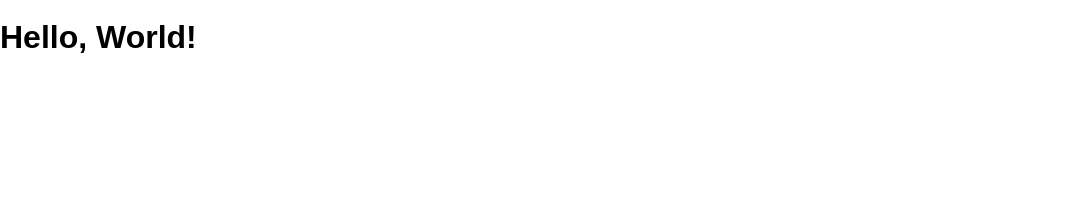
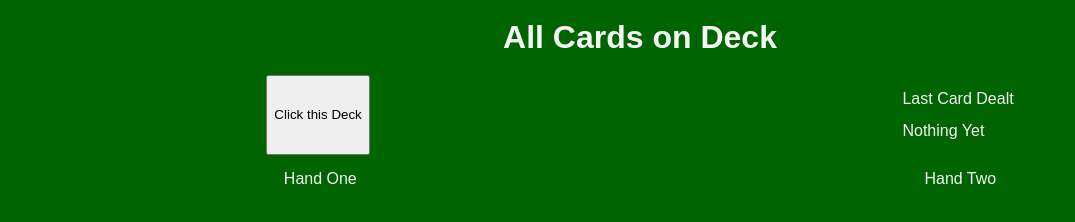
Before and after one commit to clgrogan/deck-of-cards, a website: page public/index.html in a window 1280 px wide. Shown: the whole page, without its empty margins (0-1075 px from the left). Drawn offline with Linux system fonts and the light colour scheme.

Commit message:
adventurer sent on adventure

```diff
--- a/public/index.html
+++ b/public/index.html
@@ -1,14 +1,30 @@
 <!DOCTYPE html>
 <html>
   <head lang="en">
-    <meta charset="UTF-8">
-    <meta name="viewport" content="width=device-width, initial-scale=1">
+    <meta charset="UTF-8" />
+    <meta name="viewport" content="width=device-width, initial-scale=1" />
     <title>Deck Of Cards</title>
-    <link rel="shortcut icon" href="/favicon.ico">
-    <link rel="stylesheet" href="/screen.css">
+    <link rel="shortcut icon" href="/favicon.ico" />
+    <link rel="stylesheet" href="/screen.css" />
   </head>
   <body>
-    <h1 class='hello-world'></h1>
+    <h1>All Cards on Deck</h1>
+
+    <main>
+      <button class="deck">Click this Deck</button>
+      <section class="history">
+        <p>Last Card Dealt</p>
+        <p class="card-dealt">Nothing Yet</p>
+      </section>
+    </main>
+    <footer class="hands">
+      <section class="hand-one">
+        <p>Hand One</p>
+      </section>
+      <section class="hand-two">
+        <p>Hand Two</p>
+      </section>
+    </footer>
     <script src="/main.js" charset="utf-8"></script>
   </body>
 </html>
--- a/public/main.js
+++ b/public/main.js
@@ -1,7 +1,87 @@
 const main = () => {
-  if (document.querySelector('h1.hello-world')) {
-    document.querySelector('h1.hello-world').textContent = 'Hello, World!'
+  console.log('Print this on page load.')
+  buildDeck()
+  shuffleDeck()
+}
+
+const deckOfCards = []
+let cardsRemaining = 52
+
+// ====================================
+// Functions - generally speaking
+// ====================================
+const buildDeck = () => {
+  let deckIndex = 0
+  const cardSuits = ['Clubs', 'Spades', 'Hearts', 'Diamonds']
+  const cardValue = [
+    'Ace',
+    'Two',
+    'Three',
+    'Four',
+    'Five',
+    'Six',
+    'Seven',
+    'Eight',
+    'Nine',
+    'Ten',
+    'Jack',
+    'Queen',
+    'King'
+  ]
+  for (let iSuits = 0; iSuits <= cardSuits.length - 1; iSuits++) {
+    for (let iCardValue = 0; iCardValue <= cardValue.length - 1; iCardValue++) {
+      deckOfCards[deckIndex] =
+        cardValue[iCardValue] + ' of ' + cardSuits[iSuits]
+
+      console.log(deckOfCards[deckIndex])
+      deckIndex++
+    }
+  }
+
+  console.log(deckOfCards.length)
+}
+
+const shuffleDeck = () => {
+  let randomInt = 0
+  let currentCard = ''
+  for (let i = 0; i <= deckOfCards.length - 1; i++) {
+    randomInt = Math.floor(Math.random() * deckOfCards.length)
+    currentCard = deckOfCards[i]
+    deckOfCards[i] = deckOfCards[randomInt]
+    deckOfCards[randomInt] = currentCard
   }
 }
 
+// This function deals a card from the deck
+// Add the card to the player's hand
+// Remove the card from the deck
+const dealCard = () => {
+  const topCardIndex = deckOfCards.length - 1
+
+  // Add Card to Hand
+  document.querySelector('.card-dealt').textContent = deckOfCards[topCardIndex]
+  console.log(topCardIndex)
+  const mySection = document.createElement('section')
+  mySection.textContent = deckOfCards[topCardIndex]
+
+  // Place Section With Dealt Card Into Hand
+  if (cardsRemaining > 0) {
+    if (topCardIndex % 2) {
+      document.querySelector('.hand-one').appendChild(mySection)
+    } else {
+      document.querySelector('.hand-two').appendChild(mySection)
+    }
+
+    // Delete Card from Deck
+    deckOfCards.splice(topCardIndex, 1)
+    cardsRemaining--
+    document.querySelector('.deck').textContent =
+      cardsRemaining + ' Cards Remaining in Deck'
+  }
+}
+
+// ============================ //
+// Listeners
+// ============================ //
 document.addEventListener('DOMContentLoaded', main)
+document.querySelector('.deck').addEventListener('click', dealCard)
--- a/public/screen.css
+++ b/public/screen.css
@@ -9,4 +9,20 @@ html {
 body {
   margin: 0;
   min-height: 100%;
+  background-color: darkgreen;
+  color: whitesmoke;
 }
+
+body > h1 {
+  text-align: center;
+}
+
+main {
+  display: flex;
+  justify-content: space-around;
+}
+
+.hands {
+  display: flex;
+  justify-content: space-around;
+}
```
Also changed, not shown: package.json (+5 -3 lines), 1 other file.
